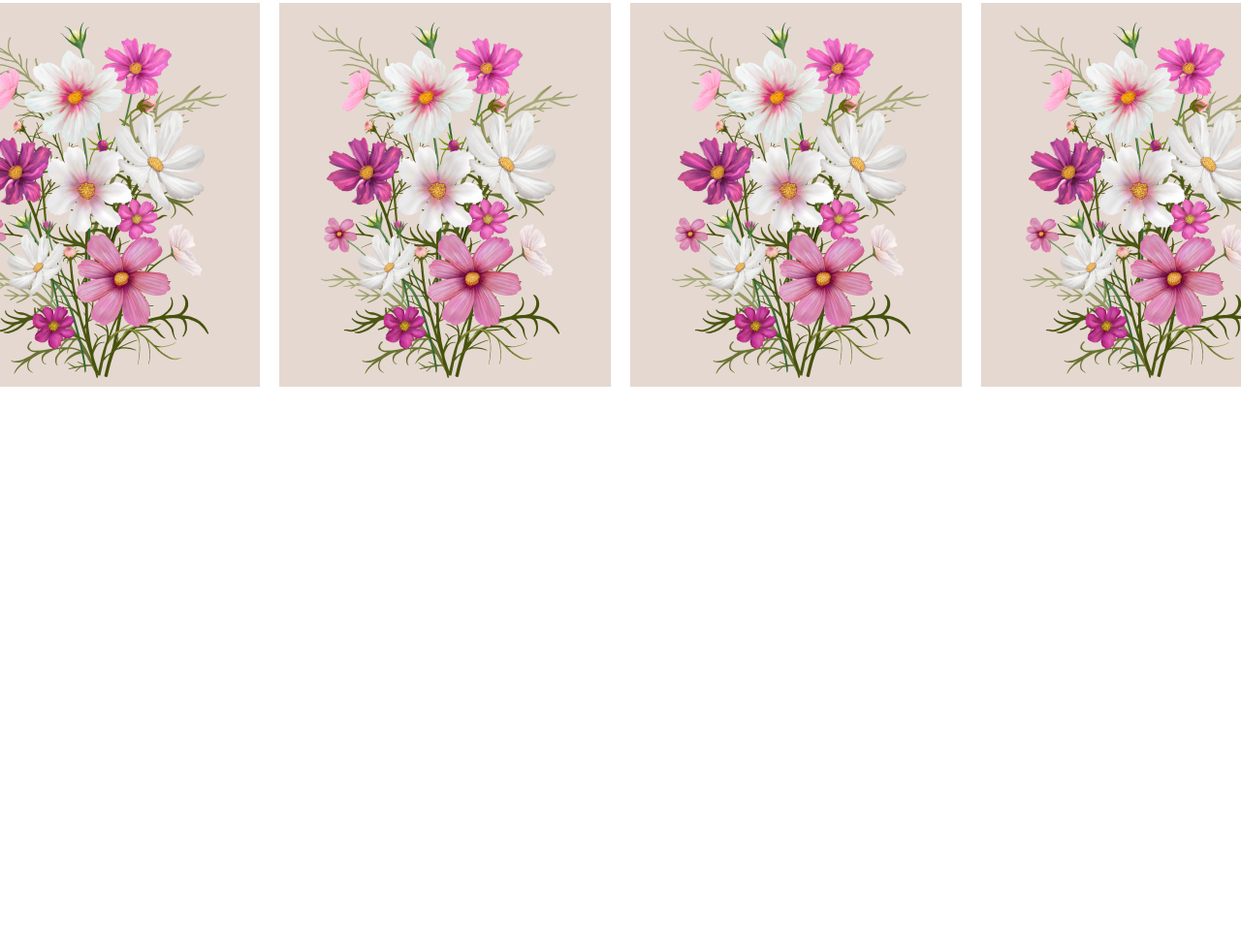
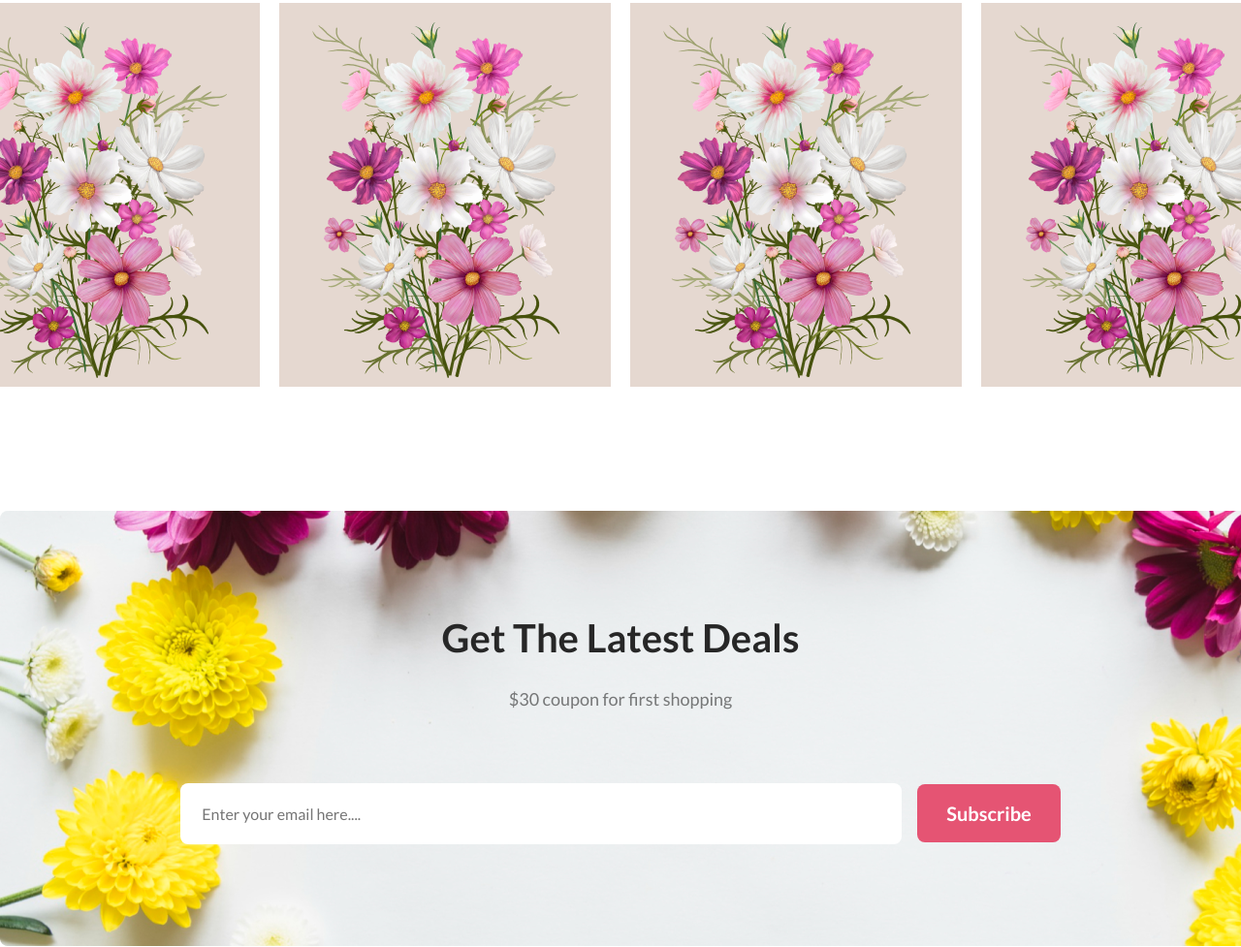
Before and after one commit to Ashad2020/online-flower-shop, a plain HTML site: page index.html in a window 1280 px wide. Shown: the part 3240-4217 px from the top of the page at 97% size. Before the commit the page ends 3767 px from the top, so only its background shows below. Drawn offline with Linux system fonts and the light colour scheme.

Commit message:
Subscribe section

```diff
--- a/index.html
+++ b/index.html
@@ -98,6 +98,25 @@
           <img src="./Flower Asset/Rectangle 4.png" alt="" />
         </div>
       </section>
+
+      <section class="subscribe">
+        <div class="subscribe-content">
+          <h2 class="section-heading">Get The Latest Deals</h2>
+          <p class="content-description">$30 coupon for first shopping</p>
+        </div>
+        <div class="subscribe-contact">
+          <input
+            type="email"
+            name="Email"
+            placeholder="Enter your email here...."
+          />
+          <input
+            class="btn-primary btn-subscribe"
+            type="submit"
+            value="Subscribe"
+          />
+        </div>
+      </section>
     </main>
     <footer></footer>
   </body>
--- a/style.css
+++ b/style.css
@@ -23,6 +23,7 @@
   font-size: 20px;
   font-weight: 700;
   cursor: pointer;
+  text-align: center;
 }
 .section-heading {
   color: #272727;
@@ -125,3 +126,38 @@ header {
   align-items: center;
   gap: 20px;
 }
+
+/* subscribe section */
+.subscribe {
+  text-align: center;
+  display: flex;
+  flex-direction: column;
+  justify-content: center;
+  align-items: center;
+  background-image: url("./Flower Asset/Rectangle 9.png");
+  background-repeat: no-repeat;
+  height: 450px;
+}
+.subscribe-contact {
+  margin-top: 48px;
+  display: flex;
+  align-items: center;
+  gap: 16px;
+}
+.subscribe input[type="email"] {
+  width: 700px;
+  /* height: 64px; */
+  padding: 22px;
+  border-radius: 8px;
+  background: #fff;
+  border: none;
+
+  color: rgba(39, 39, 39, 0.6);
+  font-size: 16px;
+  font-weight: 400;
+}
+.btn-subscribe {
+  height: 60px;
+  text-align: center;
+  padding: 15px 30px;
+}
```
